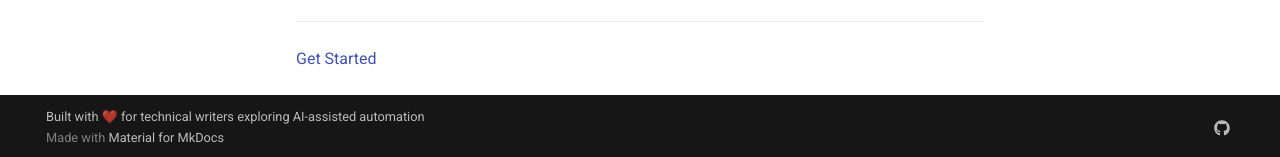
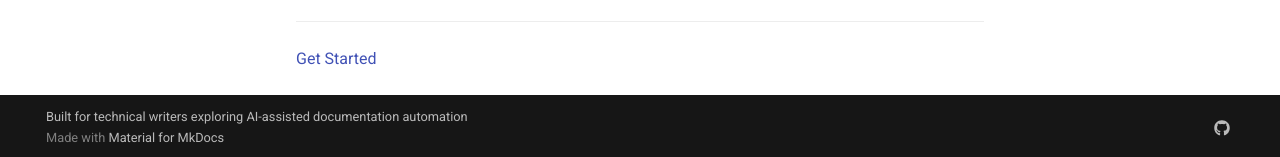
Before and after one commit to rebeja/docs-automation-examples, an MkDocs documentation site: the page built from docs/index.md, in a window 1280 px wide and 900 px high, scrolled down 2623 px. Shown: the part 740-897 px from the top of the window. Built offline with MkDocs 1.6.1 and Material for MkDocs 9.7.7, drawn with Linux system fonts in a browser that asks for light colours; comment, search, counter and statistics services are not loaded; some of the changed lines change nothing that is shown.

Commit message:
Update mkdocs.yml navigation for multi-project structure
- Update site name to 'Documentation Automation Examples'
- Update site description to cover both projects
- Reorganize navigation with two main sections:
  - Release Notes Automation (existing content with updated paths)
  - Doc Site Portfolio (new content)
- Update all file paths to reflect new docs/ structure
  - release-notes/ prefix for existing content
  - doc-site/ prefix for new portfolio content
- Update copyright to remove emoji and match professional tone

```diff
--- a/mkdocs.yml
+++ b/mkdocs.yml
@@ -1,5 +1,5 @@
-site_name: Release Notes Automation Starter
-site_description: AI-assisted documentation automation for technical writers
+site_name: Documentation Automation Examples
+site_description: AI-assisted documentation projects for technical writers
 site_author: Rebecca Alves
 site_url: https://rebeja.github.io/docs-automation-examples/
 
@@ -90,25 +90,44 @@
 nav:
   - Home: index.md
   - Getting Started: getting-started.md
-  - Tutorial:
-    - Overview: tutorial/index.md
-    - 'Step 1: Setup Environment': tutorial/step-1-setup.md
-    - 'Step 2: Document Your Process': tutorial/step-2-document-process.md
-    - 'Step 3: Configure APIs': tutorial/step-3-configure.md
-    - 'Step 4: First Run': tutorial/step-4-run-first-time.md
-    - 'Step 5: Iterate Prompts': tutorial/step-5-iterate-prompts.md
-  - Reference:
-    - Configuration: reference/configuration.md
-    - Prompt Engineering: reference/prompt-engineering.md
-    - API Integration: reference/api-integration.md
-  - Examples:
-    - Prompt Evolution: examples/prompt-evolution.md
-    - Sample Outputs: examples/sample-outputs.md
-  - Troubleshooting: troubleshooting.md
-  - FAQ: faq.md
+  - Release Notes Automation:
+    - Overview: release-notes/tutorial/index.md
+    - Tutorial:
+      - 'Step 1: Setup Environment': release-notes/tutorial/step-1-setup.md
+      - 'Step 2: Document Your Process': release-notes/tutorial/step-2-document-process.md
+      - 'Step 3: Configure APIs': release-notes/tutorial/step-3-configure.md
+      - 'Step 4: First Run': release-notes/tutorial/step-4-run-first-time.md
+      - 'Step 5: Iterate Prompts': release-notes/tutorial/step-5-iterate-prompts.md
+    - Reference:
+      - Configuration: release-notes/reference/configuration.md
+      - Prompt Engineering: release-notes/reference/prompt-engineering.md
+      - API Integration: release-notes/reference/api-integration.md
+    - Examples:
+      - Prompt Evolution: release-notes/examples/prompt-evolution.md
+      - Sample Outputs: release-notes/examples/sample-outputs.md
+    - Troubleshooting: release-notes/troubleshooting.md
+    - FAQ: release-notes/faq.md
+  - Doc Site Portfolio:
+    - Overview: doc-site/tutorial/index.md
+    - Tutorial:
+      - 'Step 1: Setup Environment': doc-site/tutorial/step-1-setup.md
+      - 'Step 2: Plan Your Site': doc-site/tutorial/step-2-plan-site.md
+      - 'Step 3: Generate Structure': doc-site/tutorial/step-3-generate-structure.md
+      - 'Step 4: Write Content': doc-site/tutorial/step-4-write-content.md
+      - 'Step 5: Refine with AI': doc-site/tutorial/step-5-refine-with-ai.md
+      - 'Step 6: Deploy': doc-site/tutorial/step-6-deploy.md
+    - Reference:
+      - Site Structure: doc-site/reference/site-structure.md
+      - Content Types: doc-site/reference/content-types.md
+      - AI Collaboration: doc-site/reference/ai-collaboration.md
+    - Examples:
+      - Portfolio Examples: doc-site/examples/portfolio-examples.md
+      - Prompt Templates: doc-site/examples/prompt-templates.md
+    - Troubleshooting: doc-site/troubleshooting.md
+    - FAQ: doc-site/faq.md
   - Community:
     - Contributing: https://github.com/rebeja/docs-automation-examples/blob/main/CONTRIBUTING.md
     - Code of Conduct: https://github.com/rebeja/docs-automation-examples/blob/main/CODE_OF_CONDUCT.md
     - Changelog: https://github.com/rebeja/docs-automation-examples/blob/main/CHANGELOG.md
 
-copyright: Built with ❤️ for technical writers exploring AI-assisted automation
+copyright: Built for technical writers exploring AI-assisted documentation automation
```
